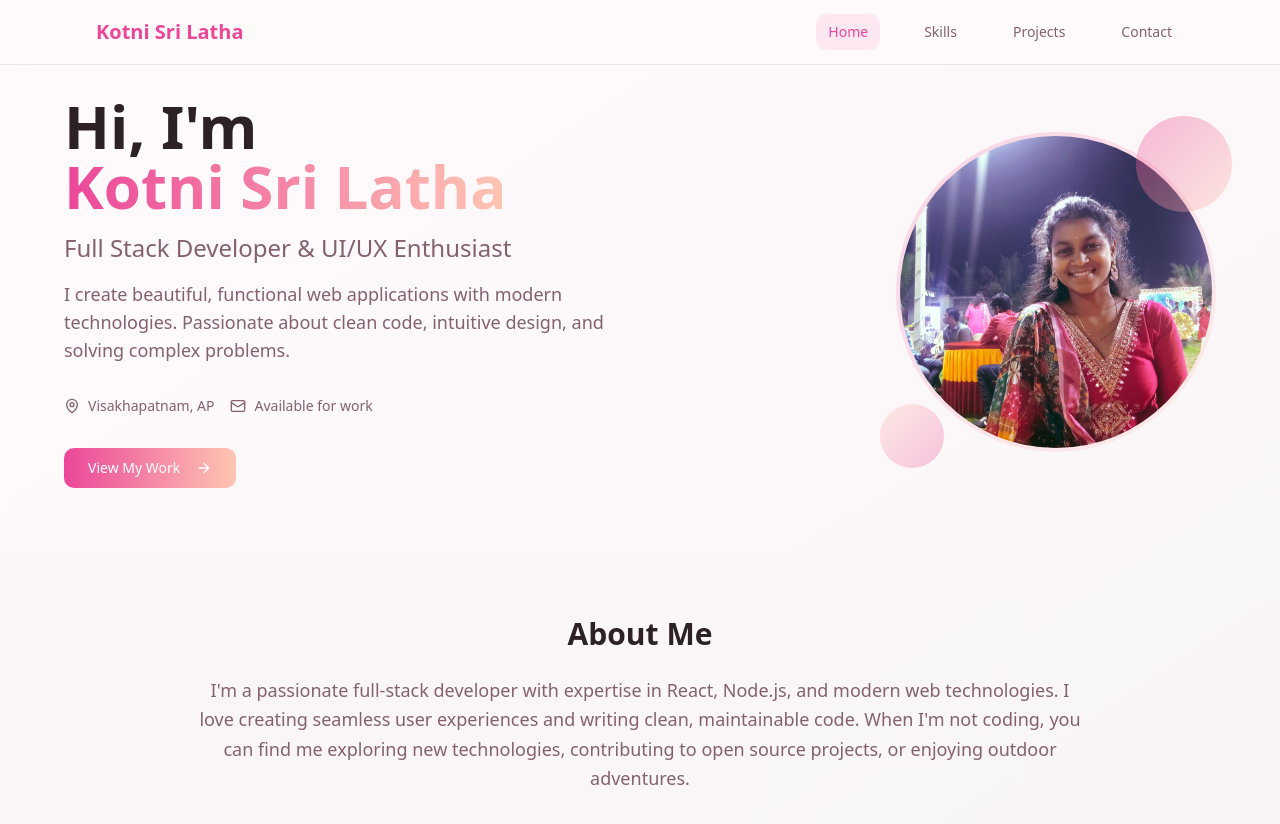
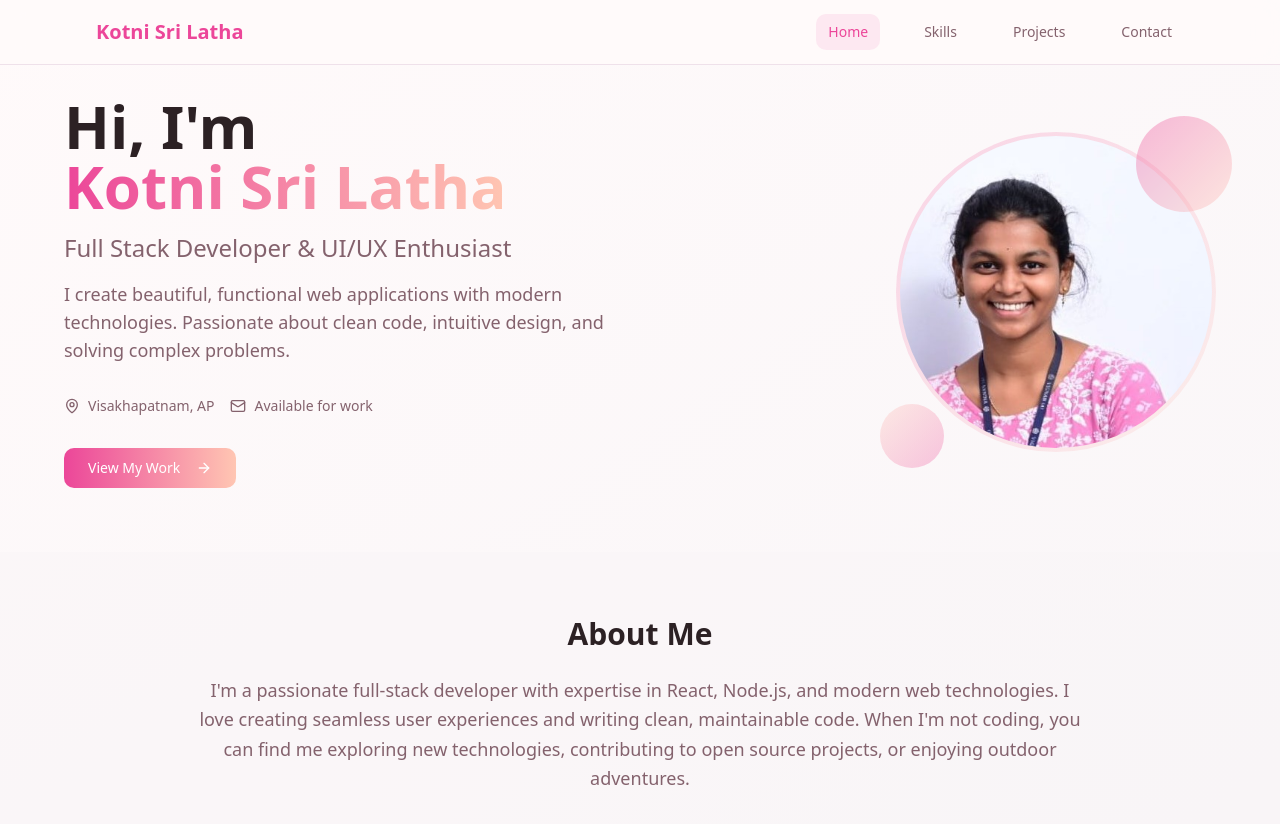
Before and after one commit to Srilatha-kotni/PortFolio-main, a React (Vite) app: page / in a window 1280 px wide. Shown: the top 824 px of the page. Built offline with nearby package versions, Linux system fonts and the light colour scheme.

Commit message:
Update Home.tsx

```diff
--- a/src/pages/Home.tsx
+++ b/src/pages/Home.tsx
@@ -3,7 +3,7 @@ import { Button } from '@/components/ui/button';
 import { Card } from '@/components/ui/card';
 import { Link } from 'react-router-dom';
 // Temporary placeholder - will be replaced with actual profile image
-const profileImage = '/profile.jpg';
+const profileImage = '/srii.jpg';
 
 const Home = () => {
   return (
```
